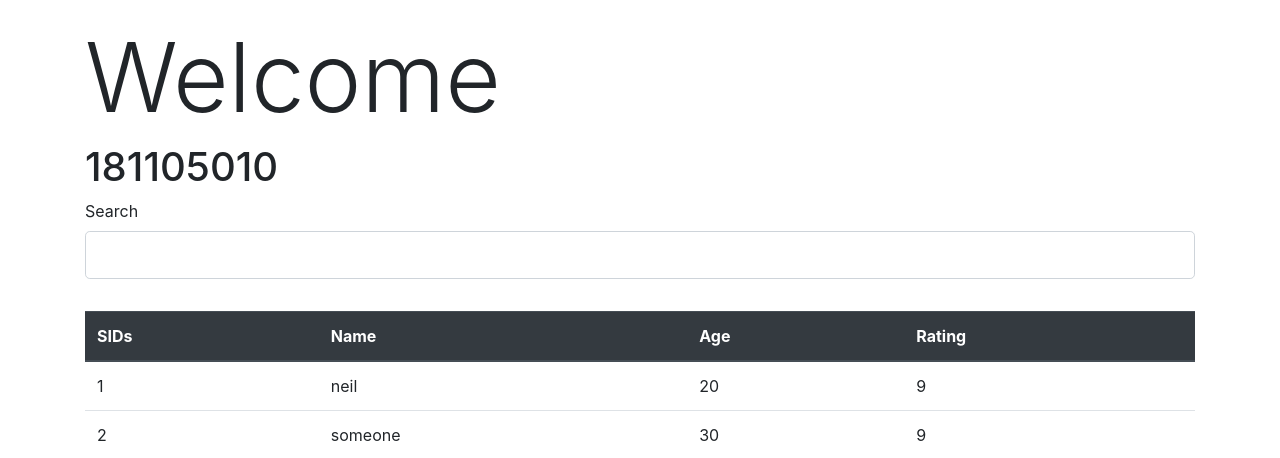
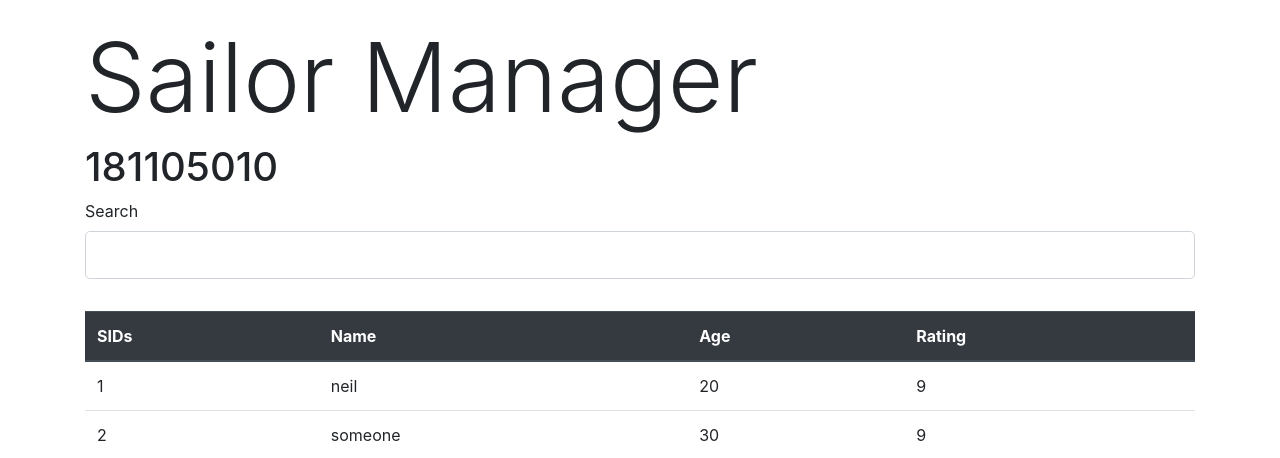
Before and after one commit to NeilBotelho/dbms-project, a Flask app: page / in a window 1280 px wide. Shown: the part 56-514 px from the top of the page. Run offline with Flask 2, Linux system fonts and the light colour scheme; data comes from the database, SQL or seed files in the repository; some libraries are stand-ins or nearby versions.

Commit message:
Change welcome message

```diff
--- a/sailor/templates/home.html
+++ b/sailor/templates/home.html
@@ -1,6 +1,6 @@
 {% extends "layout.html" %}
 {% block content %}
-<h1 class="display-1">Welcome</h1>
+<h1 class="display-1">Sailor Manager</h1>
 <h1>181105010</h1>
 
 
```
